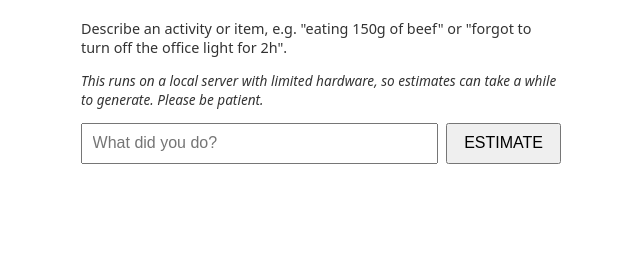
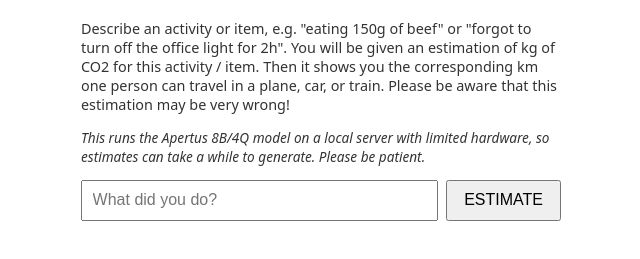
Before and after one commit to ineiti/co2_equiv, a website with bundled scripts: page frontend/index.html in a window 1280 px wide. Shown: the part 83-342 px from the top of the page, without its empty margins (319-959 px from the left). Built offline with nearby package versions, Linux system fonts and the light colour scheme; files whose address does not match are found by name.

Commit message:
Update index

```diff
--- a/frontend/index.html
+++ b/frontend/index.html
@@ -11,11 +11,13 @@
       <h1>CO2 Equivalent Calculator</h1>
       <p class="hint">
         Describe an activity or item, e.g. "eating 150g of beef" or "forgot to turn off the office
-        light for 2h".
+        light for 2h". You will be given an estimation of kg of CO2 for this activity / item. Then
+        it shows you the corresponding km one person can travel in a plane, car, or train. Please be
+        aware that this estimation may be very wrong!
       </p>
       <p class="notice">
-        This runs on a local server with limited hardware, so estimates can take a while to
-        generate. Please be patient.
+        This runs the Apertus 8B/4Q model on a local server with limited hardware, so estimates can
+        take a while to generate. Please be patient.
       </p>
       <form id="estimate-form">
         <input id="text-input" type="text" placeholder="What did you do?" autocomplete="off" />
```
